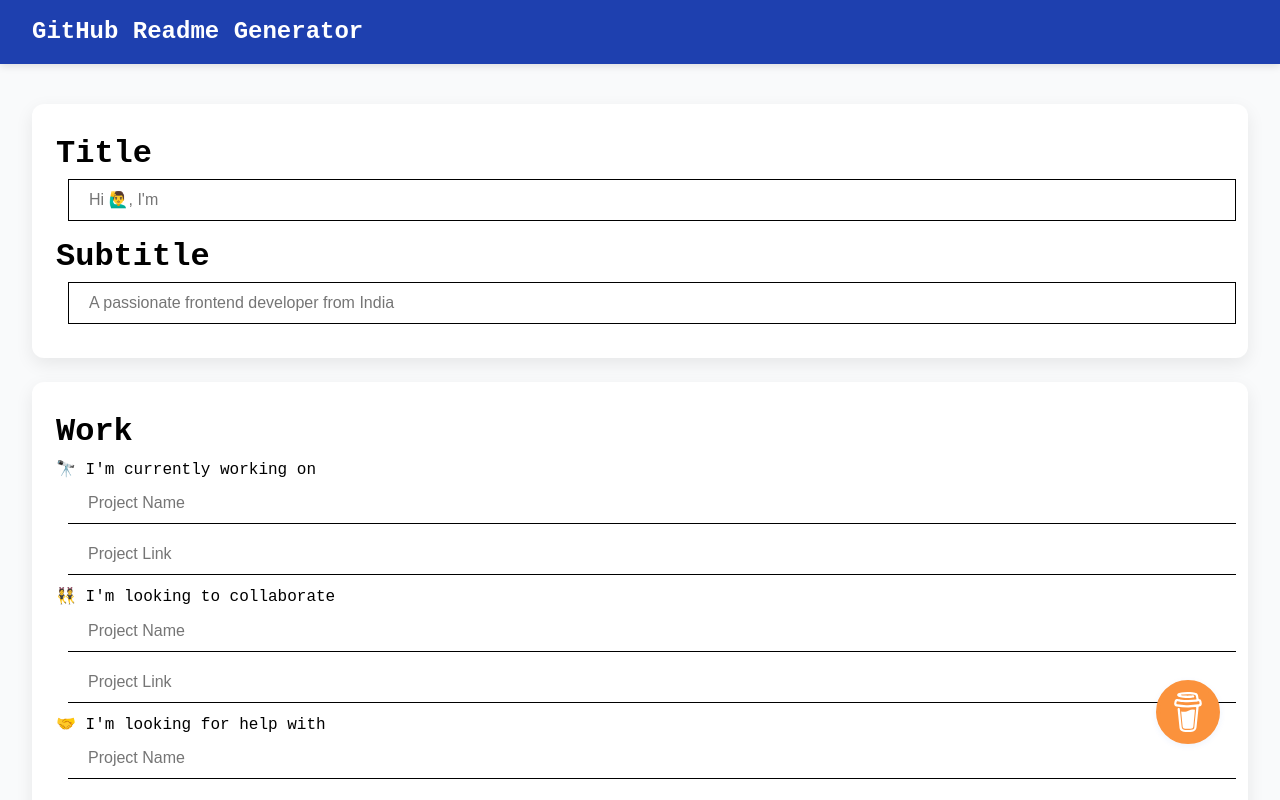
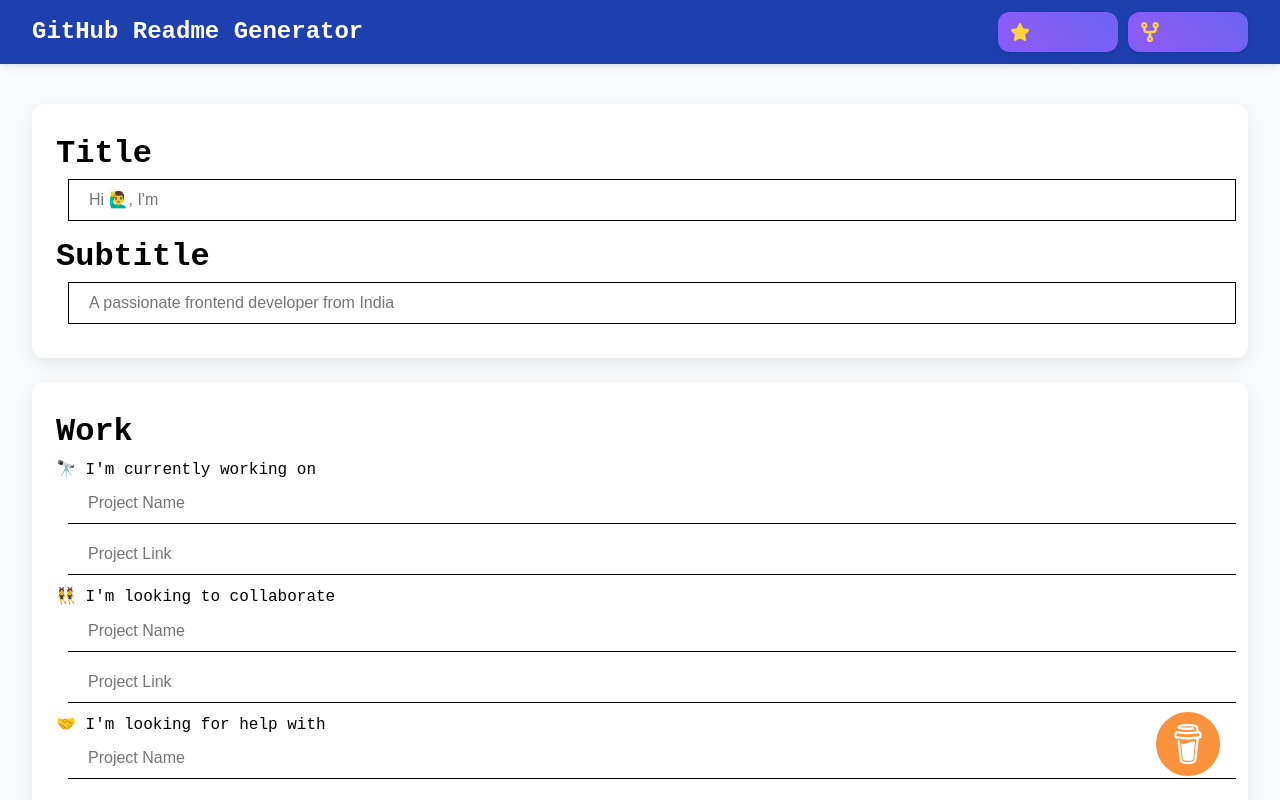
Before and after one commit to raunak0400/Readme-Generator, a React (Vite) app in the folder github-readme-generator/: page / in a window 1280 px wide. Shown: the top 800 px of the page. Built offline with nearby package versions, Linux system fonts and the light colour scheme.

Commit message:
Updates for the Stae & Fork Repo's

```diff
--- a/github-readme-generator/src/App.jsx
+++ b/github-readme-generator/src/App.jsx
@@ -317,7 +317,7 @@
         <WorkSection formData={formData} setFormData={setFormData} />
         <SkillsSection formData={formData} setFormData={setFormData} />
         <SocialsSection formData={formData} setFormData={setFormData} />
-        <div className="flex justify-center">
+        <div className="flex justify-center" id='generate-btn'>
           <button class="cssbuttons-io-button"
             onClick={generateMarkdown}>
             Generate README
--- a/github-readme-generator/src/components/Navbar.jsx
+++ b/github-readme-generator/src/components/Navbar.jsx
@@ -2,8 +2,26 @@
 
 const Navbar = () => {
   return (
-    <nav className="bg-blue-800 text-white p-4 shadow-md">
-      <h1 className="text-2xl font-bold text-center" id='nav'>GitHub Readme Generator</h1>
+    <nav className="bg-blue-800 text-white p-4 shadow-md flex justify-between items-center" id='nav-bar'>
+      <h1 className="text-2xl font-bold" id='nav'>GitHub Readme Generator</h1>
+      <div className="flex gap-4 items-center" id='git-btns'>
+        <a
+          href="https://github.com/abhijeetBhale/Readme-Generator"
+          target="_blank"
+          rel="noopener noreferrer"
+          className="flex items-center gap-2 bg-white text-gray-800 px-4 py-2 rounded-full shadow-md hover:bg-gray-100 hover:scale-105 transition-all duration-200"
+        >
+          <span><svg xmlns="http://www.w3.org/2000/svg" viewBox="0 0 576 512" id='star'><path fill="#FFD43B" d="M316.9 18C311.6 7 300.4 0 288.1 0s-23.4 7-28.8 18L195 150.3 51.4 171.5c-12 1.8-22 10.2-25.7 21.7s-.7 24.2 7.9 32.7L137.8 329 113.2 474.7c-2 12 3 24.2 12.9 31.3s23 8 33.8 2.3l128.3-68.5 128.3 68.5c10.8 5.7 23.9 4.9 33.8-2.3s14.9-19.3 12.9-31.3L438.5 329 542.7 225.9c8.6-8.5 11.7-21.2 7.9-32.7s-13.7-19.9-25.7-21.7L381.2 150.3 316.9 18z"/></svg></span>
+        </a>
+        <a
+          href="https://github.com/abhijeetBhale/github-readme-generator/fork"
+          target="_blank"
+          rel="noopener noreferrer"
+          className="flex items-center gap-2 bg-white text-gray-800 px-4 py-2 rounded-full shadow-md hover:bg-gray-100 hover:scale-105 transition-all duration-200"
+        >
+          <span><svg xmlns="http://www.w3.org/2000/svg" viewBox="0 0 448 512" id='fork'><path fill="#FFD43B" d="M80 104a24 24 0 1 0 0-48 24 24 0 1 0 0 48zm80-24c0 32.8-19.7 61-48 73.3l0 38.7c0 17.7 14.3 32 32 32l160 0c17.7 0 32-14.3 32-32l0-38.7C307.7 141 288 112.8 288 80c0-44.2 35.8-80 80-80s80 35.8 80 80c0 32.8-19.7 61-48 73.3l0 38.7c0 53-43 96-96 96l-48 0 0 70.7c28.3 12.3 48 40.5 48 73.3c0 44.2-35.8 80-80 80s-80-35.8-80-80c0-32.8 19.7-61 48-73.3l0-70.7-48 0c-53 0-96-43-96-96l0-38.7C19.7 141 0 112.8 0 80C0 35.8 35.8 0 80 0s80 35.8 80 80zm208 24a24 24 0 1 0 0-48 24 24 0 1 0 0 48zM248 432a24 24 0 1 0 -48 0 24 24 0 1 0 48 0z"/></svg></span>
+        </a>
+      </div>
     </nav>
   );
 };
--- a/github-readme-generator/src/components/SocialSection.jsx
+++ b/github-readme-generator/src/components/SocialSection.jsx
@@ -91,6 +91,7 @@
         {!showModal && (
           <button
             type="button"
+            id="support-btn"
             className="bg-orange-500 text-white font-semibold w-16 h-16 flex items-center justify-center shadow-lg text-3xl border"
             style={{
               borderWidth: "4px",
@@ -142,6 +143,7 @@
                 zIndex: 1050,
                 minWidth: "320px",
                 maxWidth: "360px",
+
               }}
             >
               <div
@@ -153,6 +155,7 @@
                   minHeight: "350px",
                   justifyContent: "center",
                   padding: "2rem 2rem 2rem 2rem",
+                  borderRadius: "12px",
                 }}
               >
                 {/* Close Button at Top Right */}
@@ -171,7 +174,7 @@
                     boxShadow: "0 2px 8px rgba(0,0,0,0.08)",
                   }}
                 >
-                  <svg xmlns="http://www.w3.org/2000/svg" height="24px" viewBox="0 -960 960 960" width="24px" fill="black"><path d="m256-200-56-56 224-224-224-224 56-56 224 224 224-224 56 56-224 224 224 224-56 56-224-224-224 224Z"/></svg>
+                  {/* <svg xmlns="http://www.w3.org/2000/svg" height="24px" viewBox="0 -960 960 960" width="24px" fill="black"><path d="m256-200-56-56 224-224-224-224 56-56 224 224 224-224 56 56-224 224 224 224-56 56-224-224-224 224Z"/></svg> */}
                   <span>&#x2715;</span>
                 </button>
 
--- a/github-readme-generator/src/index.css
+++ b/github-readme-generator/src/index.css
@@ -256,35 +256,176 @@
   transform: scale(0.95);
 }
 
-
-/* Button styles */
-button {
-  display: block;
-  margin: 2rem auto;
+#generate-btn{
+  display: flex;
   align-items: center;
   justify-content: center;
-  transition: background-color 0.3s ease, transform 0.2s ease;
-  background: #2563eb;
-  color: #fff;
+
+}
+#support-btn{
+  cursor: pointer;
+  border: 4px solid #fb923c;
+}
+#nav-bar{
+  display: flex;
+  align-items: center;
+  justify-content: space-between;
+}
+#git-btns{
+  display: flex;
+  align-items: center;
+  justify-content: center;
+  gap: 10px;
+  font-size: 15px;
+  font-weight: 600;
+  text-decoration: none;
+
+}
+#git-btns span{
+  display: flex;
+  align-items: center;
+  justify-content: center;
+  color: black;
+  height: 15px;
+  transition: transform 0.3s ease, color 0.3s ease;
+}
+#git-btns a{
+  background: linear-gradient(
+    45deg,
+    #6366f1,
+    #8b5cf6,
+    #6366f1
+  );
+  background-size: 200% 200%;
+  height: 40px;
+  width: 120px;
+  padding: 12px;
+  border-radius: 12px;
+  text-decoration: none;
+  transition: all 0.3s cubic-bezier(0.4, 0, 0.2, 1);
+  position: relative;
+  overflow: hidden;
+  box-shadow: 0 2px 4px rgba(0, 0, 0, 0.1);
+  animation: gradientMove 3s ease infinite;
+  color: white;
+  font-weight: 600;
+  text-shadow: 0 1px 2px rgba(0, 0, 0, 0.1);
+}
+
+@keyframes gradientMove {
+  0% {
+    background-position: 0% 50%;
+  }
+  50% {
+    background-position: 100% 50%;
+  }
+  100% {
+    background-position: 0% 50%;
+  }
+}
+
+#git-btns a:hover {
+  transform: translateY(-2px);
+  box-shadow: 0 4px 8px rgba(0, 0, 0, 0.15);
+  animation: gradientMove 2s ease infinite;
+  background: linear-gradient(
+    45deg,
+    #4f46e5,
+    #7c3aed,
+    #4f46e5
+  );
+}
+
+#git-btns a:hover span {
+  transform: scale(1.05);
+  color: white;
+}
+
+#git-btns a:active {
+  transform: translateY(0);
+  box-shadow: 0 2px 4px rgba(0, 0, 0, 0.1);
+  animation: gradientMove 1s ease infinite;
+  background: linear-gradient(
+    45deg,
+    #4338ca,
+    #6d28d9,
+    #4338ca
+  );
+}
+
+/* Add a subtle shine effect */
+#git-btns a::before {
+  content: '';
+  position: absolute;
+  top: 0;
+  left: -100%;
+  width: 50%;
+  height: 100%;
+  background: linear-gradient(
+    120deg,
+    transparent,
+    rgba(255, 255, 255, 0.3),
+    transparent
+  );
+  transition: 0.5s;
+}
+
+#git-btns a:hover::before {
+  left: 100%;
+}
+
+/* Optimize for reduced motion */
+@media (prefers-reduced-motion: reduce) {
+  #git-btns a {
+    animation: none;
+    background: linear-gradient(45deg, #6366f1, #8b5cf6);
+  }
+
+  #git-btns a:hover {
+    animation: none;
+    background: linear-gradient(45deg, #4f46e5, #7c3aed);
+  }
+
+  #git-btns a:active {
+    animation: none;
+    background: linear-gradient(45deg, #4338ca, #6d28d9);
+  }
+}
+
+#git-btns button {
+  font-family: inherit;
+  font-size: 20px;
+  background: #212121;
+  color: white;
+  fill: rgb(155, 153, 153);
+  padding: 0.7em 1em;
+  padding-left: 0.9em;
+  display: flex;
+  align-items: center;
+  cursor: pointer;
   border: none;
-  border-radius: 0.375rem;
-  padding: 0.5rem 1.25rem;
-  font-weight: 600;
-  cursor: pointer;
-  box-shadow: 0 2px 6px rgba(37, 99, 235, 0.08);
+  border-radius: 15px;
+  font-weight: 1000;
 }
-button:hover, button:focus {
-  background: #1e40af;
-  transform: scale(1.05);
-  outline: none;
+#fork{
+  width: 20px;
+  height: 20px;
+  /* margin-right: 12px; */
+}
+#star{
+  width: 20px;
+  height: 20px;
+  /* margin-right: 12px; */
 }
 
 #close-btn{
-  /* background-color: red; */
-  color: black;
+  background-color: #2563eb;
+  border-radius: 13px;
+  border: 2px solid #2563eb;
+  color: white;
   position: absolute;
   right: 15px;
-  top: -22px;
+  top: 20px;
 }
 #support{
   display: flex;
```
